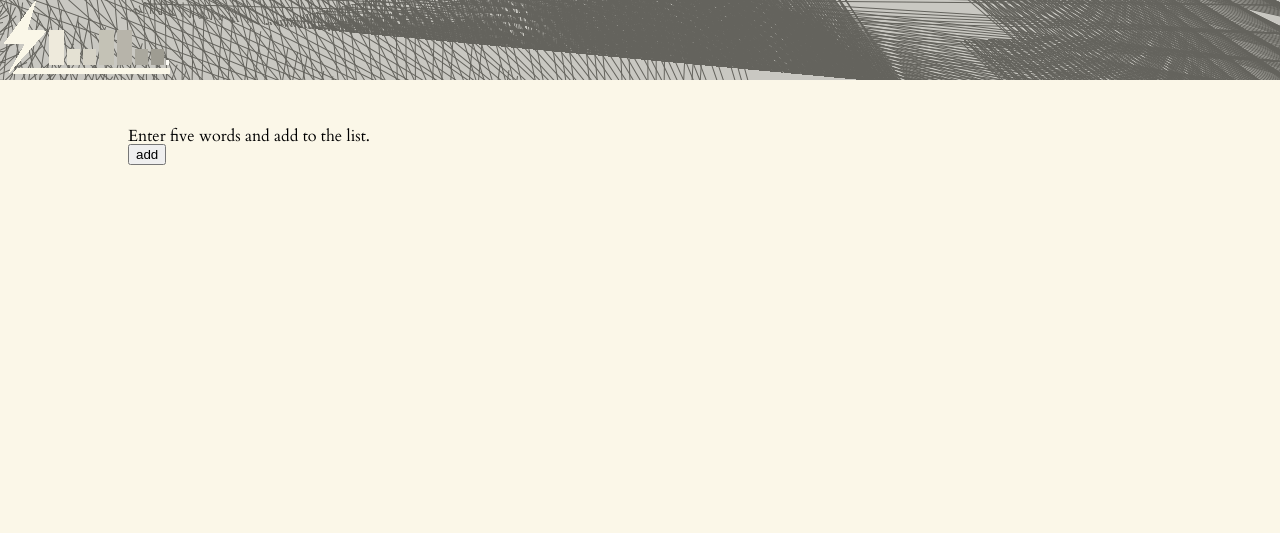
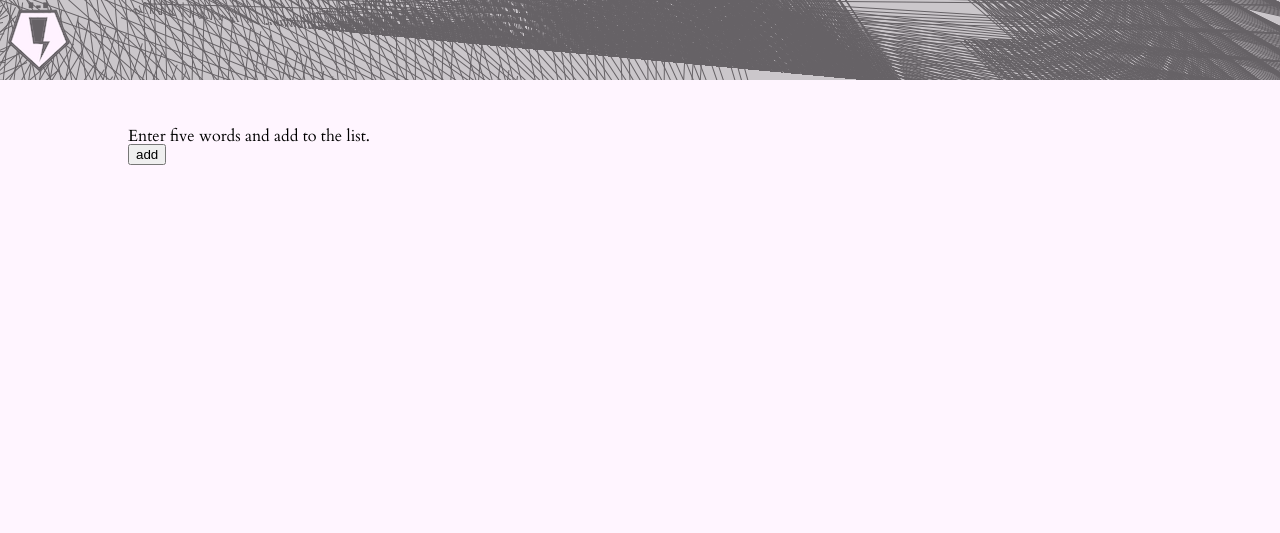
Before and after one commit to shockham/ceia, a Flask app: page /sanc/ in a window 1280 px wide. Shown: the top 533 px of the page. Run offline with Flask 2, Linux system fonts and the light colour scheme; data that the repository does not hold is empty.

Commit message:
new logo and more fruity colour scheme

```diff
--- a/App/static/css/app.css
+++ b/App/static/css/app.css
@@ -2,7 +2,7 @@
 @font-face { font-family: cardo_italic; src: url(../fonts/Cardo-Italic.ttf); font-weight: normal; font-style: italic; }
 @font-face { font-family: cardo_bold; src: url(../fonts/Cardo-Bold.ttf); font-weight: bold; font-style: normal; }
 
-html{ background-color: #fbf7e8; font-family: cardo; font-size: 60px; }
+html{ background-color: #fff5ff; font-family: cardo; font-size: 60px; }
 
 a{ text-decoration: none; color: #000; }
 a:hover{ color: #777; }
--- a/App/template/base.html
+++ b/App/template/base.html
@@ -10,7 +10,7 @@
     <body>
         <h1 id="header" class="bar fixed_top_left" >
             <a href="{{ url_for('routes.index') }}">
-                <img id="logo" class="z_front fixed_top_left" src="{{ url_for('static', filename='images/logo_grade.png')}}" alt="shockham">
+                <img id="logo" class="z_front fixed_top_left" src="{{ url_for('static', filename='images/new_logo.png')}}" alt="shockham">
             </a>
             <canvas id="header_canvas" class="z_mid fixed_top_left"></canvas>
         </h1>
```
Also changed, not shown: App/static/images/new_logo.png (added).
